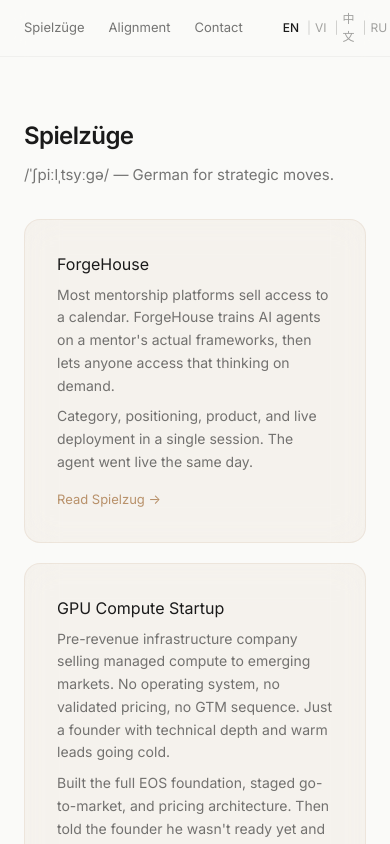
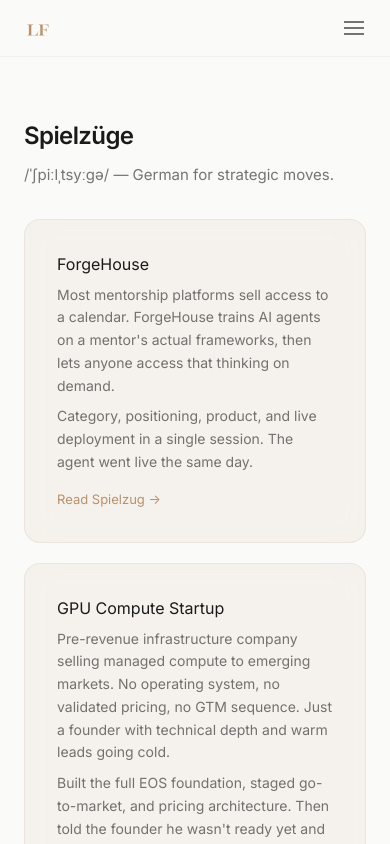
Before and after one commit to Apex-Sudo/leonfreier, a Next.js app: page /en/spielzuege in a window 390 px wide. Shown: the top 844 px of the page. Built offline with nearby package versions, Linux system fonts and the light colour scheme.

Commit message:
Add mobile hamburger menu to navbar

```diff
--- /dev/null
+++ b/app/[lang]/NavBar.tsx
@@ -0,0 +1,92 @@
+'use client';
+
+import { useState } from 'react';
+import LanguageSwitcher from './LanguageSwitcher';
+import type { Locale } from '@/lib/i18n';
+
+interface NavBarProps {
+  locale: Locale;
+  dict: {
+    nav: {
+      spielzuege: string;
+      contact: string;
+    };
+  };
+  prefix: string;
+}
+
+export default function NavBar({ locale, dict, prefix }: NavBarProps) {
+  const [isOpen, setIsOpen] = useState(false);
+
+  const toggleMenu = () => setIsOpen(!isOpen);
+  const closeMenu = () => setIsOpen(false);
+
+  return (
+    <nav className="fixed top-0 left-0 right-0 z-50 bg-[#FAFAF8]/80 backdrop-blur-md border-b border-black/[0.04]">
+      <div className="max-w-3xl mx-auto px-6 h-14 flex items-center justify-between">
+        <a href={prefix || '/'} className="hover:opacity-70 transition-opacity">
+          <img src="/icon-light.svg" alt="LF" className="h-7 w-7" />
+        </a>
+
+        {/* Desktop nav - visible md+ */}
+        <div className="hidden md:flex items-center gap-6">
+          <a href={`${prefix}/spielzuege`} className="text-[13px] text-foreground/60 hover:text-foreground transition-colors">
+            {dict.nav.spielzuege}
+          </a>
+          <a href={`${prefix}/alignment`} className="text-[13px] text-foreground/60 hover:text-foreground transition-colors">
+            Alignment
+          </a>
+          <a href="mailto:leon@maxresult.ai" className="text-[13px] text-foreground/60 hover:text-foreground transition-colors">
+            {dict.nav.contact}
+          </a>
+          <div className="ml-4">
+            <LanguageSwitcher currentLocale={locale} />
+          </div>
+        </div>
+
+        {/* Mobile hamburger - visible <md */}
+        <button
+          onClick={toggleMenu}
+          className="md:hidden flex flex-col gap-1 w-6 h-6 justify-center items-center"
+          aria-label="Toggle menu"
+        >
+          <span className="w-5 h-[2px] bg-foreground/60 transition-all" />
+          <span className="w-5 h-[2px] bg-foreground/60 transition-all" />
+          <span className="w-5 h-[2px] bg-foreground/60 transition-all" />
+        </button>
+      </div>
+
+      {/* Mobile dropdown menu */}
+      {isOpen && (
+        <div className="md:hidden bg-[#FAFAF8] border-b border-black/[0.04]">
+          <div className="max-w-3xl mx-auto px-6 py-4 flex flex-col gap-4">
+            <a
+              href={`${prefix}/spielzuege`}
+              className="text-[13px] text-foreground/60 hover:text-foreground transition-colors"
+              onClick={closeMenu}
+            >
+              {dict.nav.spielzuege}
+            </a>
+            <a
+              href={`${prefix}/alignment`}
+              className="text-[13px] text-foreground/60 hover:text-foreground transition-colors"
+              onClick={closeMenu}
+            >
+              Alignment
+            </a>
+            <a
+              href="mailto:leon@maxresult.ai"
+              className="text-[13px] text-foreground/60 hover:text-foreground transition-colors"
+              onClick={closeMenu}
+            >
+              {dict.nav.contact}
+            </a>
+            <div className="pt-2 border-t border-black/[0.04]">
+              <LanguageSwitcher currentLocale={locale} />
+            </div>
+          </div>
+        </div>
+      )}
+    </nav>
+  );
+}
--- a/app/[lang]/layout.tsx
+++ b/app/[lang]/layout.tsx
@@ -1,6 +1,6 @@
 import { getDictionary, locales, type Locale } from '@/lib/i18n';
 import { notFound } from 'next/navigation';
-import LanguageSwitcher from './LanguageSwitcher';
+import NavBar from './NavBar';
 
 export function generateStaticParams() {
   return locales.map((lang) => ({ lang }));
@@ -26,27 +26,7 @@
   return (
     <>
       <script dangerouslySetInnerHTML={{ __html: `document.documentElement.lang="${locale}"` }} />
-      <nav className="fixed top-0 left-0 right-0 z-50 bg-[#FAFAF8]/80 backdrop-blur-md border-b border-black/[0.04]">
-        <div className="max-w-3xl mx-auto px-6 h-14 flex items-center justify-between">
-          <a href={prefix || '/'} className="hover:opacity-70 transition-opacity">
-            <img src="/icon-light.svg" alt="LF" className="h-7 w-7" />
-          </a>
-          <div className="flex items-center gap-6">
-            <a href={`${prefix}/spielzuege`} className="text-[13px] text-foreground/60 hover:text-foreground transition-colors">
-              {dict.nav.spielzuege}
-            </a>
-            <a href={`${prefix}/alignment`} className="text-[13px] text-foreground/60 hover:text-foreground transition-colors">
-              Alignment
-            </a>
-            <a href="mailto:leon@maxresult.ai" className="text-[13px] text-foreground/60 hover:text-foreground transition-colors">
-              {dict.nav.contact}
-            </a>
-            <div className="ml-4">
-              <LanguageSwitcher currentLocale={locale} />
-            </div>
-          </div>
-        </div>
-      </nav>
+      <NavBar locale={locale} dict={dict} prefix={prefix} />
       {children}
     </>
   );
```
